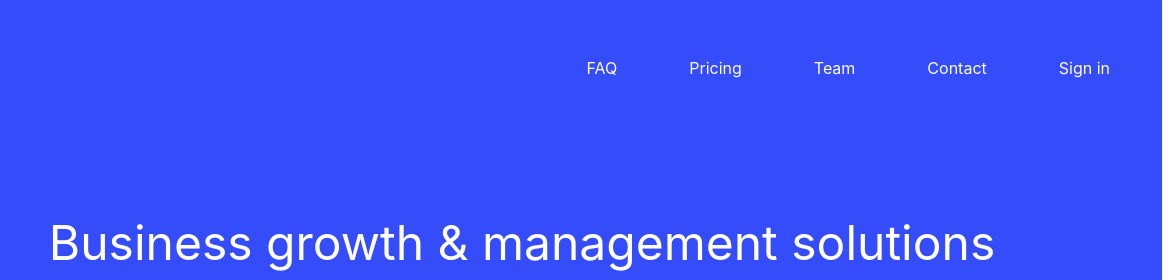
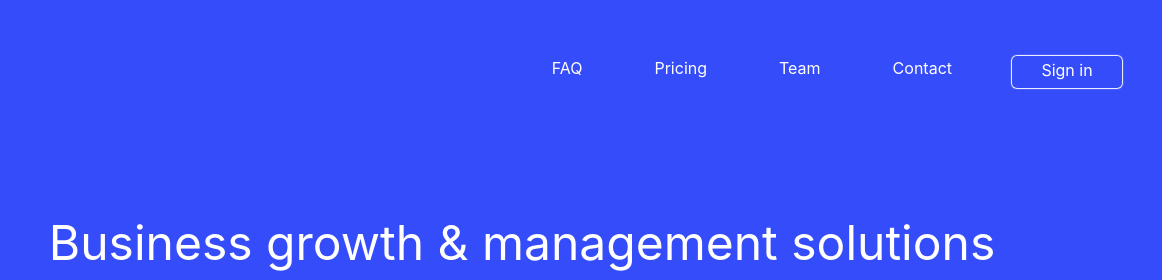
Before and after one commit to igor06brw/StartUp-Agency, a Gatsby site: page / in a window 1280 px wide. Shown: the top 280 px of the page, 106-1280 px from the left. Built offline with nearby package versions, Linux system fonts and the light colour scheme; Gatsby itself is replaced by a stand-in of ours.

Commit message:
add bordered sign-in button

```diff
--- a/src/components/nav-bar.js
+++ b/src/components/nav-bar.js
@@ -4,7 +4,7 @@ import { Link } from "gatsby"
 const NavBar = () => (
     <nav className="nav level-right">
         <ul className="nav__list columns">
-            <li className="nav__el pr-6">
+            <li className="nav__el pr-6 ">
                 <Link to="/faq/" className="nav__link column is-size-6 has-text-white">FAQ</Link>
             </li>
             <li className="nav__el pr-6">
@@ -17,7 +17,7 @@ const NavBar = () => (
                 <Link to="/contact/" className="nav__link column is-size-6 has-text-white">Contact</Link>
             </li>
             <li className="nav__el">
-                <Link to="/" className="nav__link column is-size-6 has-text-white">Sign in</Link>
+                <Link to="/" className="nav__link column is-size-6 has-text-white is-border">Sign in</Link>
             </li>
         </ul>
     </nav>
--- /dev/null
+++ b/src/styles/components/nav-bar.scss
@@ -0,0 +1,14 @@
+
+.nav {
+    &__el:last-of-type {
+        padding-top: 2%;
+    }
+}
+.is-border {
+    line-height:5px;
+    width: 110px;
+    height: 90%;
+    text-align: center;
+    box-shadow: 0px 0px 1px 1px white;
+    border-radius: 5px;
+}
--- a/src/styles/styles.scss
+++ b/src/styles/styles.scss
@@ -2,6 +2,7 @@
 @import "~bulma/bulma.sass";
 @import "variables.scss";
 @import "./components/buttons.scss";
+@import "./components/nav-bar.scss";
 
 .header {
     color: $primary-color;
```
